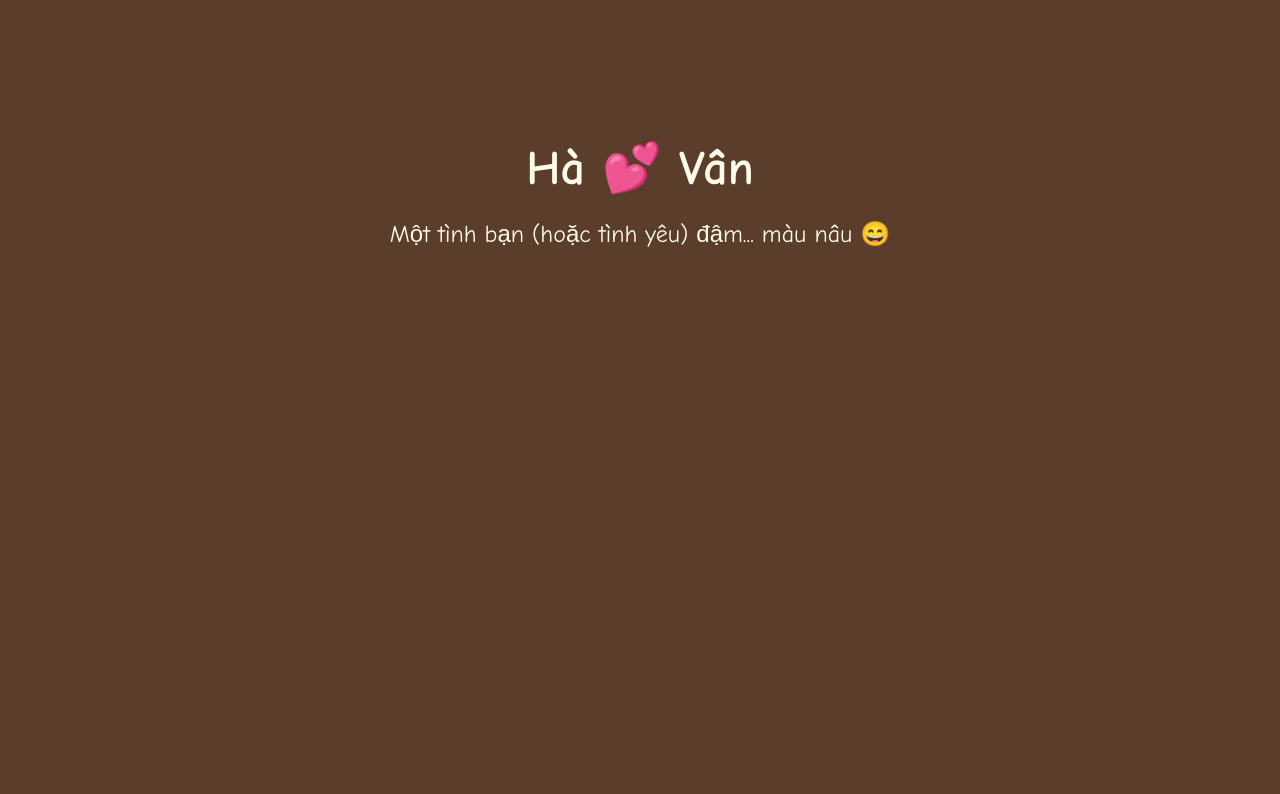
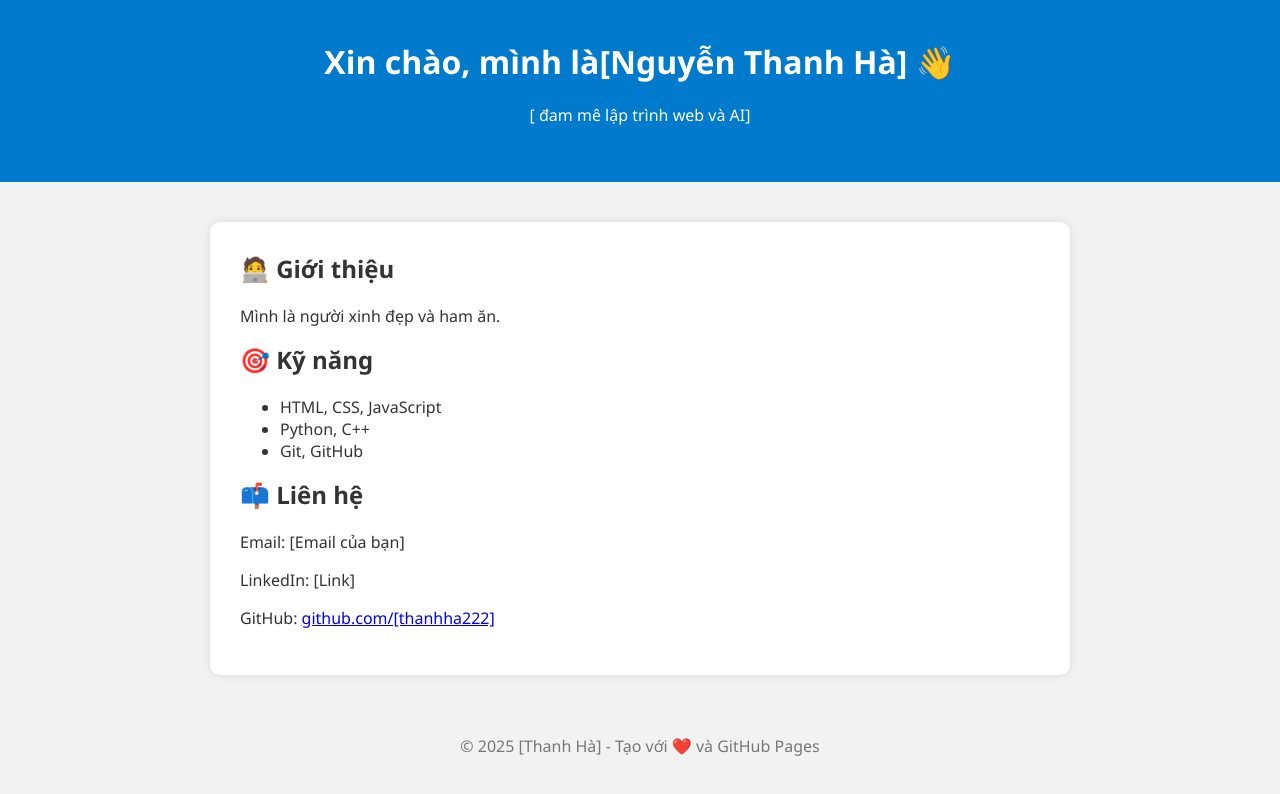
Before and after one commit to AnhQuoc113/Web-thanhha222, a plain HTML site: page index.html in a window 1280 px wide. Drawn offline with Linux system fonts and the light colour scheme.

Commit message:
index.html

```diff
--- a/index.html
+++ b/index.html
@@ -2,27 +2,63 @@
 <html lang="vi">
 <head>
   <meta charset="UTF-8" />
-  <meta name="viewport" content="width=device-width, initial-scale=1.0">
-  <title>Hà và Vân</title>
+  <meta name="viewport" content="width=device-width, initial-scale=1.0" />
+  <title>Giới thiệu bản thân - [Nguyễn Thanh Hà]</title>
   <style>
     body {
-      background-color: #5a3e2b; /* màu nâu “hài hước” */
-      color: #fffbea;
-      font-family: "Comic Sans MS", sans-serif;
+      font-family: "Segoe UI", sans-serif;
+      background: #f2f2f2;
+      color: #333;
+      margin: 0;
+      padding: 0;
+    }
+    header {
+      background: #007acc;
+      color: white;
       text-align: center;
-      padding: 100px;
+      padding: 40px 20px;
     }
-    h1 {
-      font-size: 3em;
-      margin-bottom: 0.2em;
+    section {
+      max-width: 800px;
+      margin: 40px auto;
+      background: white;
+      padding: 30px;
+      border-radius: 10px;
+      box-shadow: 0 0 10px rgba(0,0,0,0.1);
     }
-    p {
-      font-size: 1.5em;
+    h1, h2 {
+      margin-top: 0;
+    }
+    footer {
+      text-align: center;
+      padding: 20px;
+      color: #777;
     }
   </style>
 </head>
 <body>
-  <h1>Hà 💕 Vân</h1>
-  <p>Một tình bạn (hoặc tình yêu) đậm... màu nâu 😄</p>
+  <header>
+    <h1>Xin chào, mình là[Nguyễn Thanh Hà] 👋</h1>
+    <p>[ đam mê lập trình web và AI]</p>
+  </header>
+  <section>
+    <h2>🧑‍💻 Giới thiệu</h2>
+    <p>Mình là người xinh đẹp và ham ăn.</p>
+
+    <h2>🎯 Kỹ năng</h2>
+    <ul>
+      <li>HTML, CSS, JavaScript</li>
+      <li>Python, C++</li>
+      <li>Git, GitHub</li>
+    </ul>
+
+    <h2>📫 Liên hệ</h2>
+    <p>Email: [Email của bạn]</p>
+    <p>LinkedIn: [Link]</p>
+    <p>GitHub: <a href="https://github.com/[thanhha222]">github.com/[thanhha222]</a></p>
+  </section>
+  <footer>
+    © 2025 [Thanh Hà] - Tạo với ❤️ và GitHub Pages
+  </footer>
 </body>
 </html>
```
